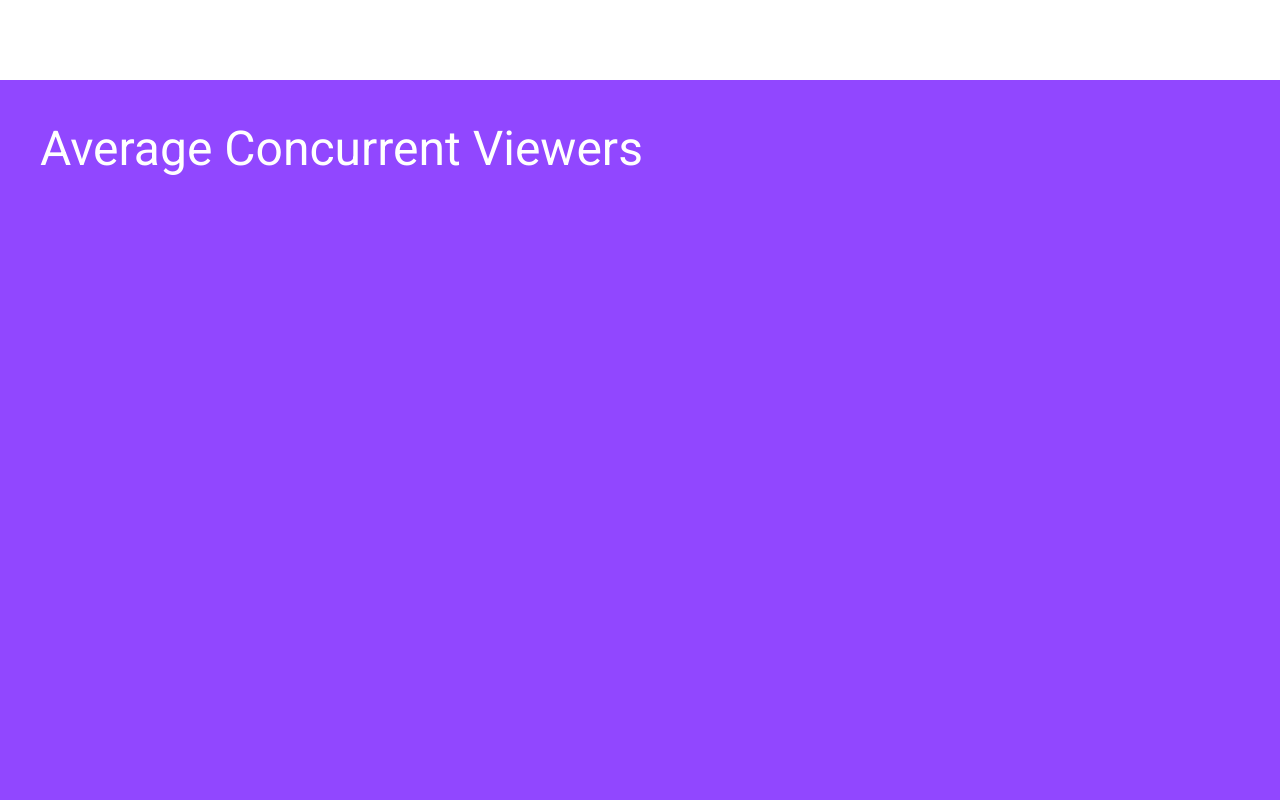
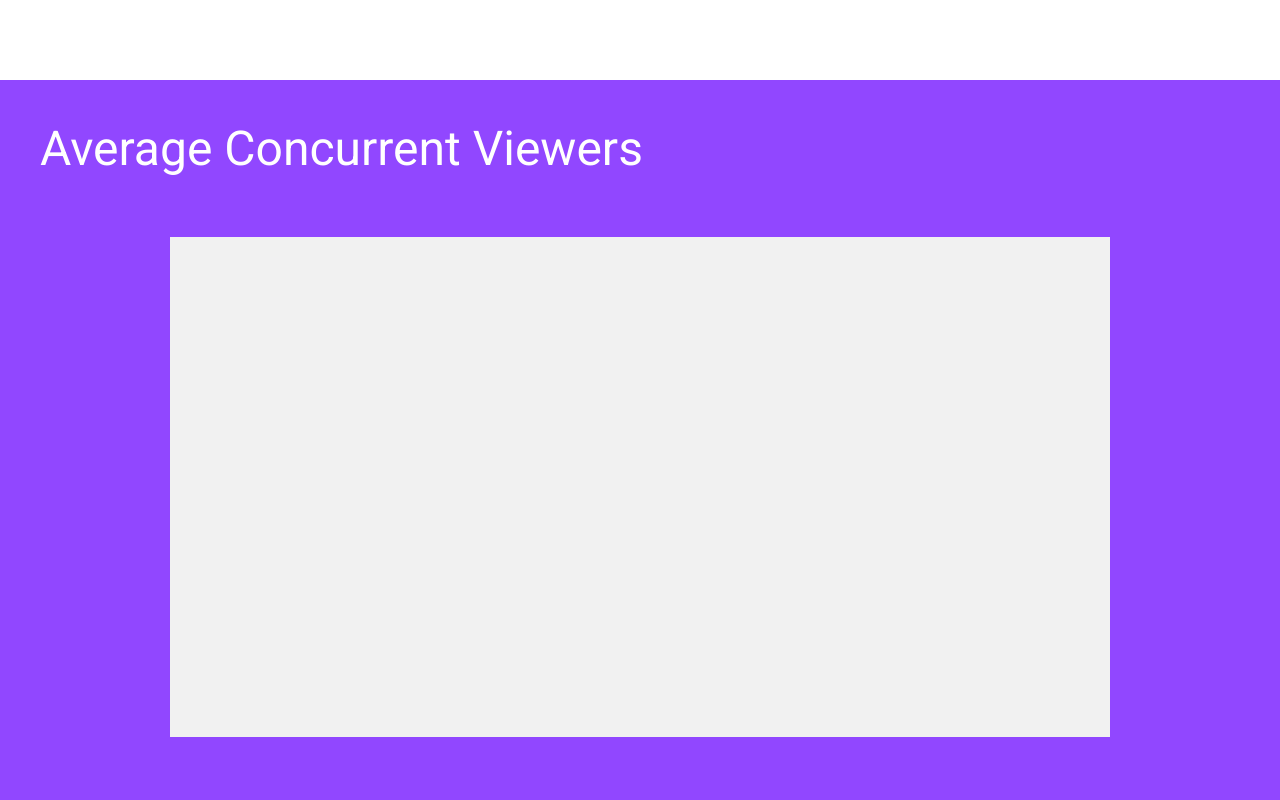
Before and after one commit to Dunderz/Twitchalytics, a website built with webpack: page index.html in a window 1280 px wide. Shown: the part 1620-2420 px from the top of the page. Built offline with nearby package versions, Linux system fonts and the light colour scheme.

Commit message:
barchart start

```diff
--- a/index.html
+++ b/index.html
@@ -7,7 +7,8 @@
 
     <link rel="stylesheet" href="./dist/main.css" />
     <link href="https://fonts.googleapis.com/css2?family=Roboto&display=swap" rel="stylesheet">
-    <script src="https://cdnjs.cloudflare.com/ajax/libs/d3/5.16.0/d3.min.js" charset="utf-8"></script>
+    <script src="https://d3js.org/d3.v5.min.js"></script>
+    <script src="./src/scripts/barchart.js" charset="utf-8"></script>
     <title>Twitchalytics</title>
 </head>
 <body>
@@ -40,7 +41,7 @@
 
     <div class="twitch-viewers-container">
         <div class="twitch-stat-header">Average Concurrent Viewers</div>
-        <div class="viewers-svg"></div>
+        <div id="viewers-svg"></div>
     </div>
 
     <div class="twitch-growth-container">
--- a/src/scripts/barchart.js
+++ b/src/scripts/barchart.js
@@ -0,0 +1,15 @@
+document.addEventListener('DOMContentLoaded', () => {
+    const margin = { y: 100 };
+    const svg = d3.select('#viewers-svg').append('svg')
+        .style('background', '#f1f1f1')
+        .attr("transform", "translate(" + 0 + "," + margin.y + ")");
+
+    d3.csv('http://localhost:8080/src/data/average-viewership.csv').then(function(data) {
+        console.log(data);
+        const bars = svg.selectAll('div').data(data);
+        bars.enter().append('div').classed('bars', true)
+        .text(function(d){ console.log(d.Viewers);})
+
+    });
+
+})
--- a/src/styles/index.scss
+++ b/src/styles/index.scss
@@ -2,7 +2,31 @@ body {
     background-color: black;
     margin: 0;
     font-family: 'Roboto', sans-serif;
+    overflow-x: hidden;
 }
+
+// SCROLLBAR //
+
+::-webkit-scrollbar {
+    width: 10px;
+}
+
+/* Track */
+::-webkit-scrollbar-track {
+background: rgba(255, 255, 255, 1);
+overflow-x: hidden;
+}
+
+/* Handle */
+::-webkit-scrollbar-thumb {
+background: rgb(199, 199, 199);
+}
+
+/* Handle on hover */
+::-webkit-scrollbar-thumb:hover {
+background: rgb(153, 153, 153);
+}
+
 
 // WELCOME //
 
@@ -129,7 +153,16 @@ body {
     background-color: #9147ff;
 }
 
+#viewers-svg > svg {
+    display: block;
+    margin: 0 auto;
+    width: 940px;
+    height: 500px;
+}
 
+.bars {
+    width: 5px;
+}
 
 // GROWTH //
 
```
Also changed, not shown: src/index.js (line endings or trailing spaces).
